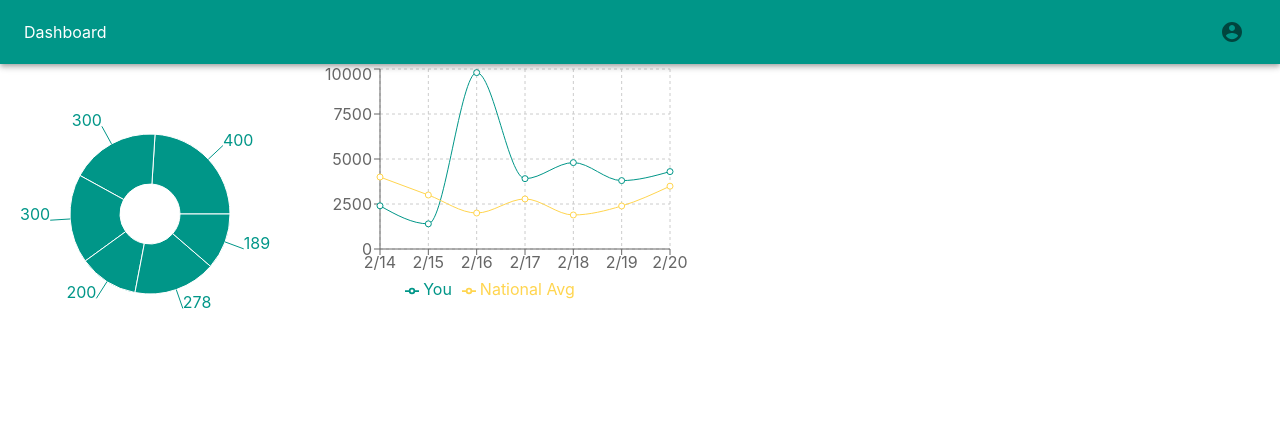
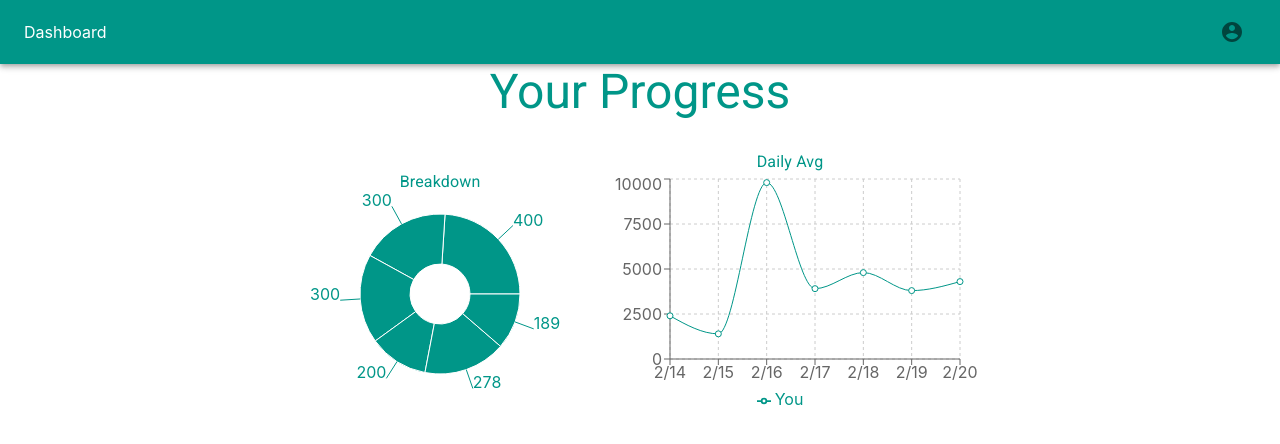
Before and after one commit to Yaffoman/SD_HACKS_2021_Frontend, a React (Create React App) app: page / in a window 1280 px wide. Shown: the top 444 px of the page. Built offline with nearby package versions, Linux system fonts and the light colour scheme.

Commit message:
generalized line chart, added area chart, updated user creation auth in frontend

```diff
--- a/src/components/Charts/LineChart.js
+++ b/src/components/Charts/LineChart.js
@@ -1,4 +1,4 @@
-import React from "react";
+import React, { useState, useEffect } from "react";
 import {
   LineChart,
   Line,
@@ -22,6 +22,14 @@ import amber from "@material-ui/core/colors/amber";
 export default function Chart({ data }) {
   const tealColor = teal[500]
   const amberColor = amber[300]
+  const [lineKeys, setLineKeys] = useState([]);
+
+  useEffect(() => {
+    const keys = { ...data[0] };
+    delete keys.date;
+
+    setLineKeys(Object.keys(keys));
+  }, [])
 
   return (
     <LineChart
@@ -40,13 +48,15 @@ export default function Chart({ data }) {
       <YAxis />
       <Tooltip />
       <Legend />
-      <Line
-        type="monotone"
-        dataKey="You"
-        stroke={tealColor}
-        activeDot={{ r: 8 }}
-      />
-      <Line type="monotone" dataKey="National Avg" stroke={amberColor} />
+      {lineKeys.map((key) => {
+        const randomColor = `#${Math.floor(Math.random()*16777215).toString(16)}`;
+        console.log(key)
+        console.log(randomColor)
+
+        return (
+        <Line type="monotone" dataKey={key} stroke={key === "You" ? tealColor : randomColor} activeDot={{r: key === "You" ? 6 : 2}} key={key} />
+          )
+      })}
     </LineChart>
   );
 }
--- a/src/components/Charts/PieChart.js
+++ b/src/components/Charts/PieChart.js
@@ -15,7 +15,7 @@ export default function Chart ({ data, className }) {
   const amberColor = amber[300]
 
   return (
-    <PieChart width={300} height={300}>
+    <PieChart width={300} height={200}>
       <Pie
         data={data}
         dataKey="value"
--- a/src/pages/Dashboard/Dashboard.js
+++ b/src/pages/Dashboard/Dashboard.js
@@ -1,12 +1,22 @@
 import React from "react";
 import PieChart from "../../components/Charts/PieChart";
 import LineChart from "../../components/Charts/LineChart";
-import { Grid } from "@material-ui/core";
+import { Grid, Typography } from "@material-ui/core";
+import styles from "./Dashboard.module.css";
 
 export default function Dashboard() {
   return (
-    <Grid container>
-      <Grid item justify="center">
+    <div>
+      <div className={styles.title}>
+        <Typography variant="h3" color="primary">Your Progress</Typography>
+      </div>
+      <div className={styles.wrapper}>
+        <Grid container justify="center" alignItems="center">
+          <Grid item>
+            <div className={styles.title}>
+              <Typography color="primary">Breakdown</Typography>
+            </div>
+
             <PieChart
               data={[
                 { label: "Group A", value: 400 },
@@ -19,47 +29,86 @@ export default function Dashboard() {
             />
           </Grid>
 
+          <Grid item></Grid>
+
           <Grid item>
+            <div className={styles.title}>
+              <Typography color="primary">Daily Avg</Typography>
+            </div>
+
             <LineChart
               data={[
                 {
                   date: "2/14",
-                'National Avg': 4000,
                   You: 2400,
                 },
                 {
                   date: "2/15",
-                'National Avg': 3000,
                   You: 1398,
                 },
                 {
                   date: "2/16",
-                'National Avg': 2000,
                   You: 9800,
                 },
                 {
                   date: "2/17",
-                'National Avg': 2780,
                   You: 3908,
                 },
                 {
                   date: "2/18",
-                'National Avg': 1890,
                   You: 4800,
                 },
                 {
                   date: "2/19",
-                'National Avg': 2390,
                   You: 3800,
                 },
                 {
                   date: "2/20",
-                'National Avg': 3490,
                   You: 4300,
-              }
+                },
               ]}
             />
           </Grid>
         </Grid>
+      </div>
+    </div>
   );
 }
+
+// data={[
+//   {
+//     date: "2/14",
+//     "National Avg": 4000,
+//     You: 2400,
+//   },
+//   {
+//     date: "2/15",
+//     "National Avg": 3000,
+//     You: 1398,
+//   },
+//   {
+//     date: "2/16",
+//     "National Avg": 2000,
+//     You: 9800,
+//   },
+//   {
+//     date: "2/17",
+//     "National Avg": 2780,
+//     You: 3908,
+//   },
+//   {
+//     date: "2/18",
+//     "National Avg": 1890,
+//     You: 4800,
+//   },
+//   {
+//     date: "2/19",
+//     "National Avg": 2390,
+//     You: 3800,
+//   },
+//   {
+//     date: "2/20",
+//     "National Avg": 3490,
+//     You: 4300,
+//   },
+// ]}
--- /dev/null
+++ b/src/pages/Dashboard/Dashboard.module.css
@@ -0,0 +1,7 @@
+.title {
+  text-align: center;
+}
+
+.wrapper {
+  margin-top: 30px;
+}
--- a/src/pages/Login/Login.js
+++ b/src/pages/Login/Login.js
@@ -49,7 +49,6 @@ function LoginForm() {
               body: JSON.stringify(values),
             }).then((response) => response.json());
 
-            console.log(data);
             const { password, email } = values;
             setUser({
               password,
--- a/src/pages/Signup/Signup.js
+++ b/src/pages/Signup/Signup.js
@@ -6,6 +6,8 @@ import Transportation from './Transportation';
 import Food from './Food';
 import House from './House';
 import Results from './Results';
+import useAuth from "../../components/Auth/Auth";
+import { useHistory } from "react-router-dom";
 
 function getStepContent(step, setActiveStep, store, setStore){
   const nextStep = () => setActiveStep(step + 1);
@@ -36,6 +38,8 @@ export default function Signup() {
   const [activeStep, setActiveStep] = useState(0);
   const [store, setStore] = useState({});
   const steps = ["Basic Info", "Transportation", "Food", "House", "Results"];
+  const { setUser } = useAuth();
+  const history = useHistory();
 
   const submit = async () => {
     const data = await fetch('http://127.0.0.1:5000/signup', { // TODO replace url here
@@ -50,6 +54,13 @@ export default function Signup() {
       referrerPolicy: "no-referrer",
       body: JSON.stringify(store),
     }).then((response) => response.json());
+
+    setUser({
+      firstName: "John",
+      lastName: "Doe",
+    });
+
+    history.push("/");
   }
 
   useEffect(() => {
```
Also changed, not shown: src/components/Charts/AreaChart.js (added, +117 -0 lines), src/pages/Dashboard/Home.module.css (deleted). Lines whose indentation alone changed are shown as unchanged.
